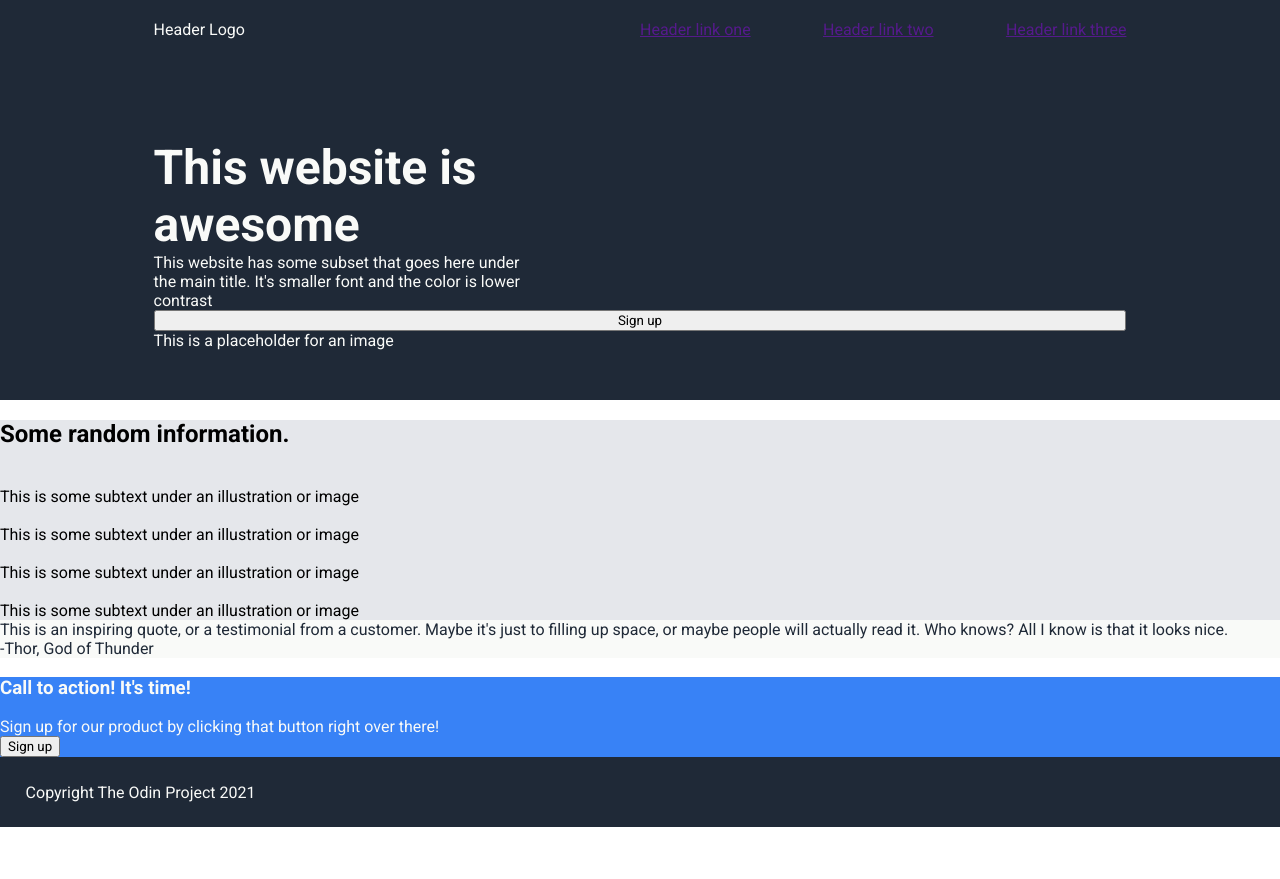
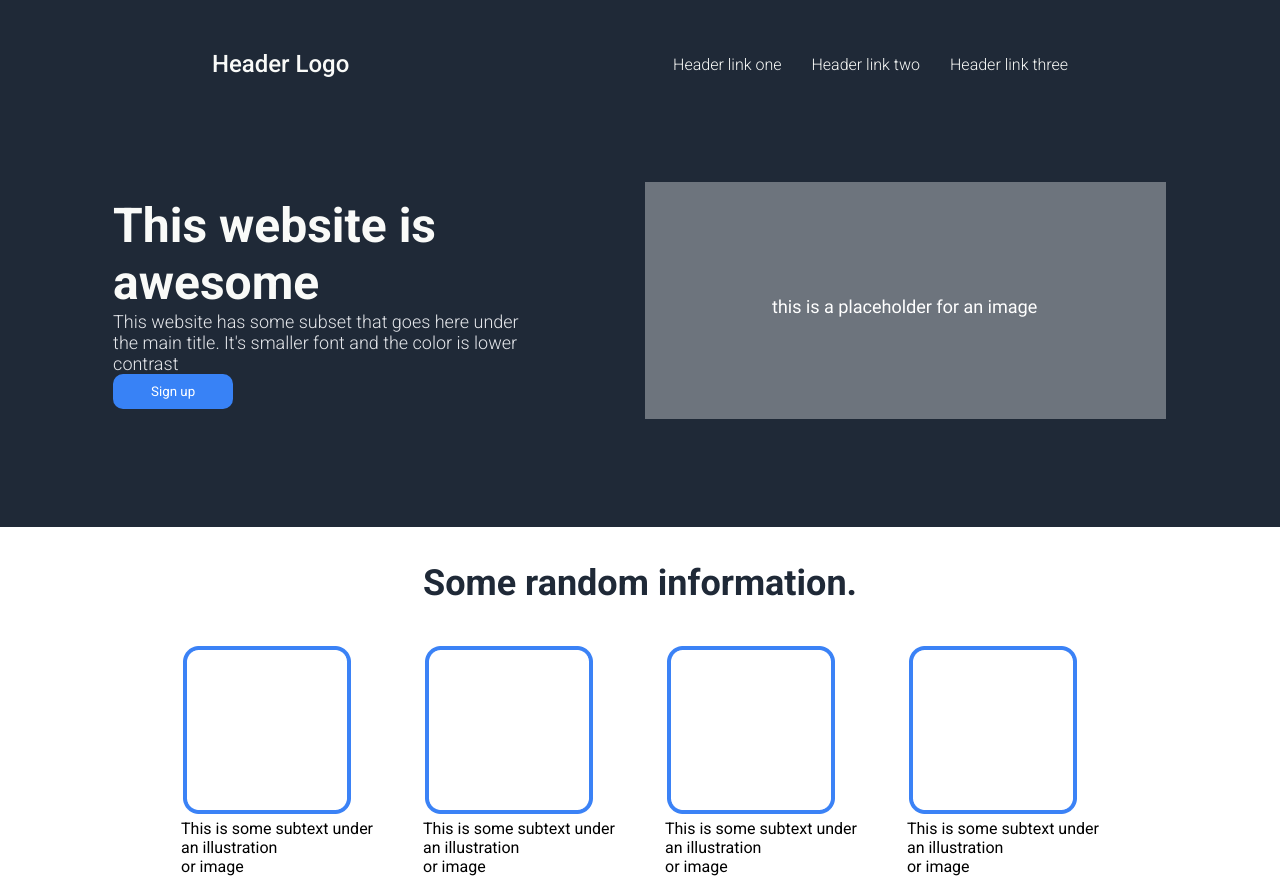
Before and after one commit to NoobCarl/HTMLProjects, a plain HTML site: page landing_page/index.html in a window 1280 px wide. Shown: the top 879 px of the page. Before the commit the page ends 827 px from the top, so only its background shows below. Drawn offline with Linux system fonts and the light colour scheme.

Commit message:
We did it

```diff
--- /dev/null
+++ b/frame-school/style.css
@@ -0,0 +1,24 @@
+*{
+    color: white;
+    text-decoration: none;
+    font-family: 'Roboto', sans-serif;
+}
+.header{
+    display: flex;
+    flex-direction: row;
+    justify-content: space-around;
+    align-items: center;
+    font-size: 40px;
+}
+.logo{
+    justify-content: flex-start;
+}
+.links{
+    display: flex;
+    align-items: center;
+    flex-direction: row;
+    gap: 50px;
+}
+img{
+    width: 50%;
+}
--- a/odin-recipes/landing_page/index.html
+++ b/landing_page/index.html
@@ -20,31 +20,33 @@
             </div>
         </div>
         <div class = "main">
+            <div>
                 <h1> This website is <br> awesome </h1>
                 <p>This website has some subset that goes here under <br> the main title.
                     It's smaller font and the color is lower <br> contrast
                 </p>
                 <button>Sign up</button>
-            <div>This is a placeholder for an image</div>
+            </div>
+            <div><img src="gbox.png" alt=""></div>
         </div>
         <div class= "information">
             <h2>Some random information.</h2>
-            <div>
-                <div>
-                    <img src="" alt="">
-                    <p>This is some subtext under an illustration or image</p>
+            <div class = "row-boxes">
+                <div class = "boxes">
+                    <img src="bboxes.png" alt="">
+                    <p>This is some subtext under <br> an illustration <br> or image</p>
                 </div>
-                <div>
-                    <img src="" alt="">
-                    <p>This is some subtext under an illustration or image</p>
+                <div class = "boxes">
+                    <img src="bboxes.png" alt="">
+                    <p>This is some subtext under <br> an illustration <br> or image</p>
                 </div>
-                <div>
-                    <img src="" alt="">
-                    <p>This is some subtext under an illustration or image</p>
+                <div class = "boxes">
+                    <img src="bboxes.png" alt="">
+                    <p>This is some subtext under <br> an illustration <br> or image</p>
                 </div>
-                <div>
-                    <img src="" alt="">
-                    <p>This is some subtext under an illustration or image</p>
+                <div class = "boxes">
+                    <img src="bboxes.png" alt="">
+                    <p>This is some subtext under <br> an illustration <br> or image</p>
                 </div>
             </div>
         </div>
@@ -57,8 +59,10 @@
         </div>
         <div class= "signup">
             <div class = "section">
+                <div class="section-inside">
                     <h3>Call to action! It's time!</h3>
-                <p>Sign up for our product by clicking that button right over there!</p>
+                    Sign up for our product by clicking that button right over there!
+                </div>
                 <button>Sign up</button>
             </div>
         </div>
--- /dev/null
+++ b/landing_page/style.css
@@ -0,0 +1,116 @@
+*{
+    font-family: 'Roboto';
+    margin: 0;
+}
+body{
+    margin: 0;
+}
+a, a:link, a:visited, a:active, a:hover{
+    text-decoration: none;
+    color: #f9faf8;
+}
+.header, .main, .footer{
+    background-color: #1f2937;
+    color: #f9faf8;
+    padding: 50px;
+    display: flex;
+}
+.quote{
+    background-color: #e5e7eb;
+}
+.header{
+    flex-direction: row;
+    justify-content: space-around;
+    align-items: center;
+}
+.links{
+    display: flex;
+    gap: 30px;
+    font-weight: 300;
+}
+.main{
+    align-items: center;
+    justify-content: space-around;
+    padding-bottom: 100px;
+}
+.footer{
+    align-items: center;
+    justify-content: center;
+    font-weight: 300;
+}
+.information{
+    display: flex;
+    flex-direction: column;
+    justify-content: center;
+    align-items: center;
+    margin-top: 35px;
+    margin-bottom: 200px;
+}
+.row-boxes{
+    margin-top: 40px;
+    display: flex;
+    gap: 50px;
+}
+.quote{
+    display: flex;
+    flex-direction: column;
+    justify-content: center;
+    align-items: center;
+    padding: 200px;
+    color: #1f2937;
+    font-size: 36px;
+    font-style: italic;
+    font-weight: 300;
+}
+.signup{
+    background-color: white;
+}
+.section{
+    background-color: #3882f6;
+    margin-left: 20%;
+    margin-right: 20%;
+    margin: 7%;
+    color: white;
+    display: flex;
+    justify-content: space-evenly;
+    align-items: center;
+    padding: 30px;
+    border-radius: 5px;
+}
+.section .section-inside{
+    display: flex;
+    justify-content:center;
+    flex-direction: column;
+    gap: 0;
+}
+.logo{
+    font-size: 24px;
+    font-weight: 500;
+}
+h1{
+    font-size: 48px;
+    font-weight: 700;
+}
+.main p{
+    font-size: 18px;
+    color: #e5e7eb;
+    font-weight: 300;
+}
+h2{
+    font-size: 36px;
+    font-weight: 700;
+    color: #1f2937;
+}
+button{
+    color:white;
+    background-color: #3882f6;
+    border-radius: 10px;
+    width: 120px;
+    height: 35px;
+}
+.main button{
+    border: 0px;
+}
+.signup button{
+    border: 2px solid white;
+}
--- a/odin-recipes/landing_page/style.css
+++ /dev/null
@@ -1,53 +0,0 @@
-*{
-    font-family: 'Roboto';
-}
-body{
-    margin: 0;
-}
-h1{
-    font-size: 48px;
-    color: #f9faf8;
-    font-weight:700;
-    margin: 0;
-}
-p{
-    margin: 0;
-}
-.header, .footer, .main{
-    background-color: #1f2937;
-    color: #f9faf8;
-    padding: 50px;
-    padding-left: 12%;
-    padding-right: 12%;
-    /* align-items: center; */
-    display: flex;
-    flex-direction: column;
-    justify-content: flex-start;
-}
-.quote{
-    background-color: #f9faf8;
-    color: #1f2937;
-}
-.information, .signup{
-    background-color: #e5e7eb;
-}
-.signup .section{
-    background-color: #3882f6;
-    color: #f9faf8;
-}
-.header{
-    display: flex;
-    flex-direction: row;
-    padding-top: 20px;
-}
-.logo, .links{
-    flex: 1;
-}
-.links{
-    display: flex;
-    justify-content: space-between;
-}
-.footer{
-    justify-content: center;
-    padding: 2%;
-}
```
Also changed, not shown: frame-school/header.html (added, +22 -0 lines), frame-school/index.html (added, +10 -0 lines), frame-school/main1.html (added, +20 -0 lines), frame-school/main2.html (added, +26 -0 lines), frame-school/image/732186.png (added), frame-school/image/Google-Logo-PNG-Photo-Image.png (added), frame-school/image/Yahoo-PNG-Photo-Image.png (added), landing_page/bboxes.png (added), landing_page/gbox.png (added). Lines whose indentation alone changed are shown as unchanged.
